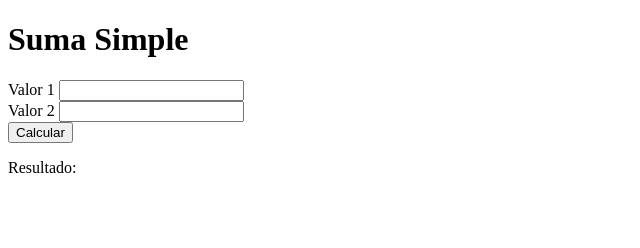
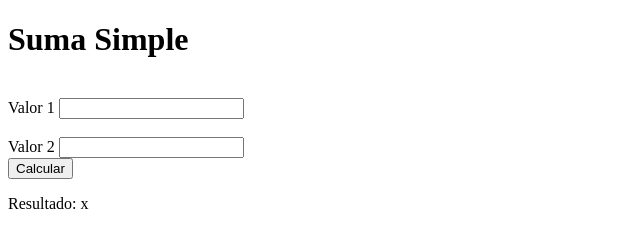
Before and after one commit to ronaldbaez2020/calculadorasimple, a plain HTML site: page index.html in a window 1280 px wide. Shown: the whole page, without its empty margins (0-640 px from the left). Drawn offline with Linux system fonts and the light colour scheme.

Commit message:
primer commit

```diff
--- a/index.html
+++ b/index.html
@@ -7,13 +7,13 @@
 <body>
 
 	<h1>Suma Simple</h1>
-	<div>
+	<div> <br>
 		<label>Valor 1</label>
 
 		<input type="number">
 	</div>
 
-	<div>
+	<div> <br>
 		<label>Valor 2</label>
 
 
@@ -22,8 +22,9 @@
 
 	<button>Calcular</button>
 
-	<p>Resultado:</p>
+	<p>Resultado: <span>x</span> </p>
 
+	<script src="js/jquery-3.4.1.min.js"></script>
 
 </body>
 </html>
```
